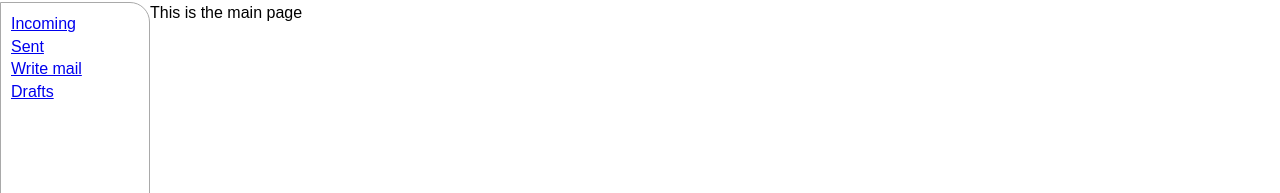
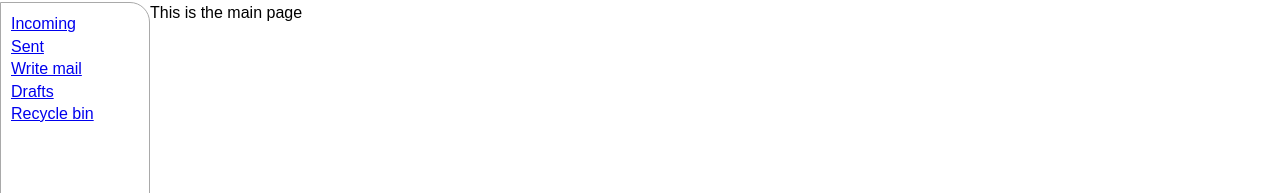
Before and after one commit to SzoBa/LaraMAil, a React (Create React App) app: page / in a window 1280 px wide. Shown: the part 162-355 px from the top of the page. Built offline with nearby package versions, Linux system fonts and the light colour scheme.

Commit message:
Add recycle bin

```diff
--- a/src/components/layout/SideBar.js
+++ b/src/components/layout/SideBar.js
@@ -23,6 +23,7 @@ const SideBar = (props) => {
       <SidebarLink to="/mail/sent">Sent</SidebarLink>
       <SidebarLink to="/mail/compose">Write mail</SidebarLink>
       <SidebarLink to="/mail/drafts">Drafts</SidebarLink>
+      <SidebarLink to="/mail/recycle-bin">Recycle bin</SidebarLink>
     </SidebarContainer>
   );
 };
```
